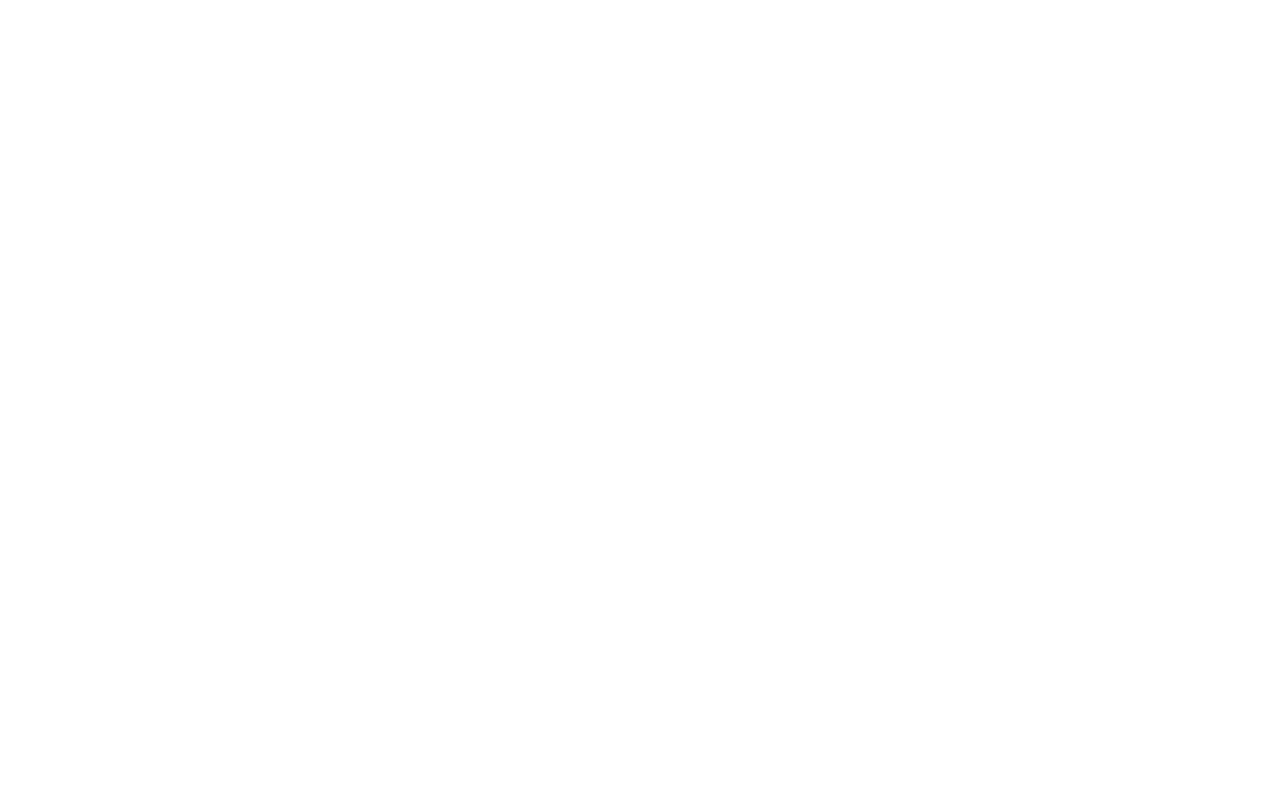
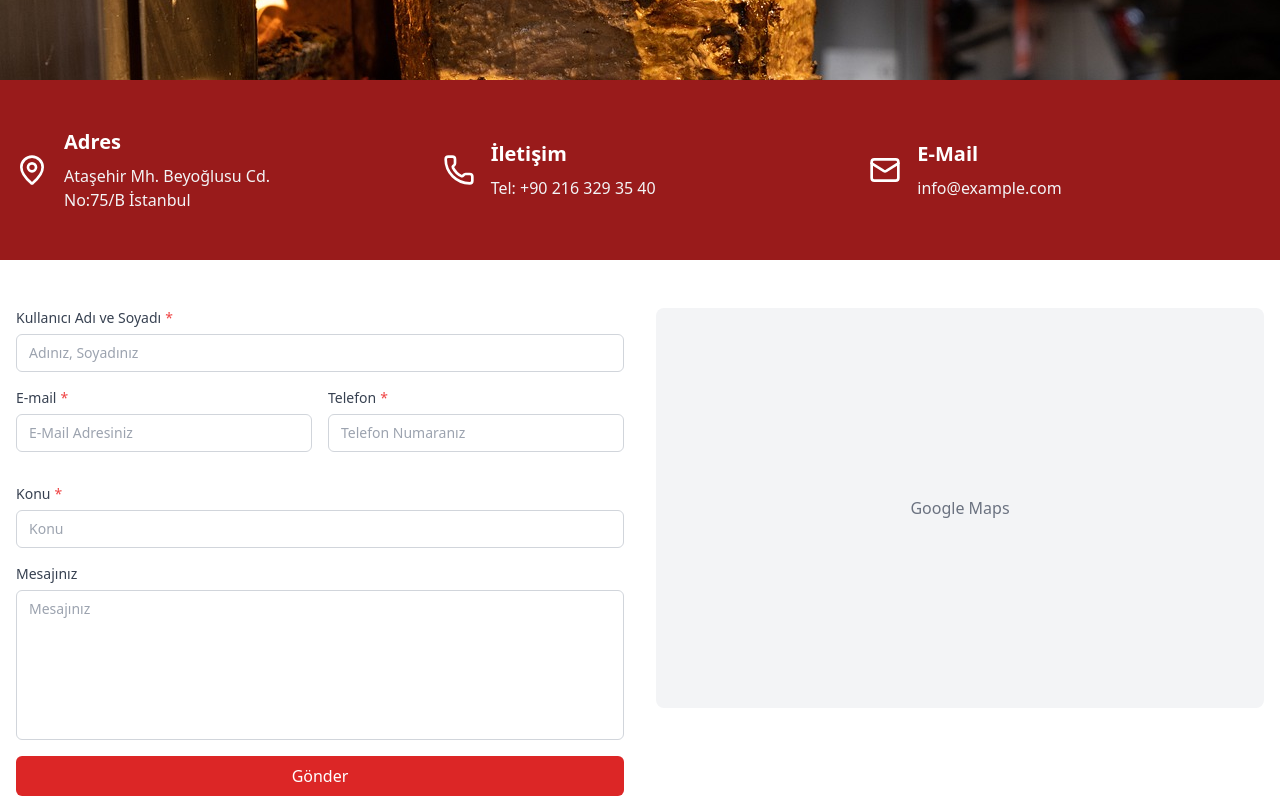
Before and after one commit to mustafafiliz/basakdoner-react, a React (Vite) app: page /iletisim in a window 1280 px wide. Before the commit this address had no page. Shown: the part 540-1340 px from the top of the page. Before the commit the page ends 800 px from the top, so only its background shows below. Built offline with nearby package versions, Linux system fonts and the light colour scheme.

Commit message:
feat: Communication Page,Button,Input,TextArea Componets

```diff
--- a/src/App.tsx
+++ b/src/App.tsx
@@ -5,6 +5,7 @@
 import "slick-carousel/slick/slick-theme.css";
 import About from "./pages/About";
 import Menu from "./pages/Menu";
+import Communication from "./pages/Communication";
 
 function App() {
   return (
@@ -15,6 +16,7 @@
           <Route path="/anasayfa" element={<Home />} />
           <Route path="/hakkımızda" element={<About />} />
           <Route path="/menu" element={<Menu />} />
+          <Route path="/iletisim" element={<Communication />} />
         </Route>
       </Routes>
     </BrowserRouter>
--- /dev/null
+++ b/src/components/Button.tsx
@@ -0,0 +1,79 @@
+import React from "react";
+
+type Props = {
+  variant?: "primary" | "secondary" | "danger" | "outline";
+  size?: "sm" | "md" | "lg";
+  isLoading?: boolean;
+  fullWidth?: boolean;
+  className?: string;
+  disabled?: boolean;
+  children: React.ReactNode;
+};
+
+const Button = ({
+  children,
+  variant = "primary",
+  size = "md",
+  isLoading = false,
+  fullWidth = false,
+  className = "",
+  disabled,
+  ...props
+}: Props) => {
+  const baseStyles =
+    "rounded-md font-medium transition-colors duration-200 flex items-center justify-center";
+
+  const variants = {
+    primary: "bg-blue-600 text-white hover:bg-blue-700 disabled:bg-blue-300",
+    secondary: "bg-gray-600 text-white hover:bg-gray-700 disabled:bg-gray-300",
+    danger: "bg-red-600 text-white hover:bg-red-700 disabled:bg-red-300",
+    outline:
+      "border-2 border-blue-600 text-blue-600 hover:bg-blue-50 disabled:border-blue-300 disabled:text-blue-300",
+  };
+
+  const sizes = {
+    sm: "px-3 py-1.5 text-sm",
+    md: "px-4 py-2 text-base",
+    lg: "px-6 py-3 text-lg",
+  };
+  return (
+    <button
+      className={`
+      ${baseStyles}
+      ${variants[variant]}
+      ${sizes[size]}
+      ${fullWidth ? "w-full" : ""}
+      ${disabled || isLoading ? "cursor-not-allowed" : ""}
+      ${className}
+    `}
+      disabled={disabled || isLoading}
+      {...props}
+    >
+      {isLoading ? (
+        <div className="flex items-center gap-2">
+          <svg className="animate-spin h-5 w-5" viewBox="0 0 24 24">
+            <circle
+              className="opacity-25"
+              cx="12"
+              cy="12"
+              r="10"
+              stroke="currentColor"
+              strokeWidth="4"
+              fill="none"
+            />
+            <path
+              className="opacity-75"
+              fill="currentColor"
+              d="M4 12a8 8 0 018-8V0C5.373 0 0 5.373 0 12h4zm2 5.291A7.962 7.962 0 014 12H0c0 3.042 1.135 5.824 3 7.938l3-2.647z"
+            />
+          </svg>
+          Yükleniyor...
+        </div>
+      ) : (
+        children
+      )}
+    </button>
+  );
+};
+
+export default Button;
--- /dev/null
+++ b/src/components/Input.tsx
@@ -0,0 +1,53 @@
+import React from "react";
+
+type Props = {
+  label?: string;
+  type?: "text" | "password" | "email" | "number";
+  placeholder?: string;
+  value: string;
+  onChange: (e: React.ChangeEvent<HTMLInputElement>) => void;
+  error?: string;
+  required?: boolean;
+  className?: string;
+};
+
+const Input = ({
+  label,
+  type = "text",
+  placeholder,
+  value,
+  onChange,
+  error,
+  required = false,
+  className = "",
+}: Props) => {
+  return (
+    <div className="flex flex-col gap-1.5 mb-4">
+      {label && (
+        <label className="text-sm font-medium text-gray-700">
+          {label}
+          {required && <span className="text-red-500 ml-1">*</span>}
+        </label>
+      )}
+      <input
+        type={type}
+        className={`
+          px-3 py-2
+          border border-gray-300
+          rounded-md
+          focus:outline-none
+          text-sm
+          ${error ? "border-red-500" : ""}
+          ${className}
+        `}
+        placeholder={placeholder}
+        value={value}
+        onChange={onChange}
+        required={required}
+      />
+      {error && <span className="text-xs text-red-500">{error}</span>}
+    </div>
+  );
+};
+
+export default Input;
--- /dev/null
+++ b/src/components/TextArea.tsx
@@ -0,0 +1,62 @@
+import React from "react";
+
+type Props = {
+  label?: string;
+  placeholder?: string;
+  value: string;
+  onChange: (e: React.ChangeEvent<HTMLTextAreaElement>) => void;
+  error?: string;
+  required?: boolean;
+  rows?: number;
+  maxLength?: number;
+  className?: string;
+};
+
+const TextArea = ({
+  label,
+  placeholder,
+  value,
+  onChange,
+  error,
+  required = false,
+  rows = 4,
+  maxLength,
+  className = "",
+}: Props) => {
+  return (
+    <div className="flex flex-col gap-1.5 mb-4">
+      {label && (
+        <label className="text-sm font-medium text-gray-700">
+          {label}
+          {required && <span className="text-red-500 ml-1">*</span>}
+        </label>
+      )}
+      <textarea
+        className={`
+          px-3 py-2
+          border border-gray-300
+          rounded-md
+          resize-none
+          focus:outline-none
+          text-sm
+          ${error ? "border-red-500" : ""}
+          ${className}
+        `}
+        placeholder={placeholder}
+        value={value}
+        onChange={onChange}
+        required={required}
+        rows={rows}
+        maxLength={maxLength}
+      />
+      {maxLength && (
+        <div className="text-xs text-gray-500 text-right">
+          {value.length}/{maxLength}
+        </div>
+      )}
+      {error && <span className="text-xs text-red-500">{error}</span>}
+    </div>
+  );
+};
+
+export default TextArea;
--- /dev/null
+++ b/src/pages/Communication.tsx
@@ -0,0 +1,119 @@
+import { Mail, MapPin, Phone } from "lucide-react";
+import React, { useState } from "react";
+import Input from "../components/Input";
+import TextArea from "../components/TextArea";
+import Button from "../components/Button";
+
+const Communication = () => {
+  const [value, setValue] = useState("");
+  const [email, setEmail] = useState("");
+  const [phone, setPhone] = useState("");
+  const [subject, setSubject] = useState("");
+  const [message, setMessage] = useState("");
+  return (
+    <div className="flex flex-col min-h-screen">
+      <img
+        src="/images/döner2.jpg"
+        alt="döner"
+        className="w-full h-[400px] object-cover"
+      />
+      <div className="w-full bg-red-800 text-white py-12">
+        <div className="container mx-auto grid grid-cols-1 md:grid-cols-3 gap-8 px-4">
+          <div className="flex items-center space-x-4">
+            <MapPin className="h-8 w-8 flex-shrink-0" />
+            <div>
+              <h3 className="font-semibold text-xl mb-2">Adres</h3>
+              <p className="text-gray-100">Ataşehir Mh. Beyoğlusu Cd.</p>
+              <p className="text-gray-100">No:75/B İstanbul</p>
+            </div>
+          </div>
+
+          <div className="flex items-center space-x-4">
+            <Phone className="h-8 w-8 flex-shrink-0" />
+            <div>
+              <h3 className="font-semibold text-xl mb-2">İletişim</h3>
+              <p className="text-gray-100">Tel: +90 216 329 35 40</p>
+            </div>
+          </div>
+
+          <div className="flex items-center space-x-4">
+            <Mail className="h-8 w-8 flex-shrink-0" />
+            <div>
+              <h3 className="font-semibold text-xl mb-2">E-Mail</h3>
+              <p className="text-gray-100">info@example.com</p>
+            </div>
+          </div>
+        </div>
+      </div>
+
+      <div className="container mx-auto py-12 px-4">
+        <div className="grid grid-cols-1 lg:grid-cols-2 gap-8">
+          <form className="space-y-4">
+            <div>
+              <Input
+                label="Kullanıcı Adı ve Soyadı"
+                placeholder="Adınız, Soyadınız"
+                type="text"
+                value={value}
+                onChange={(e) => setValue(e.target.value)}
+                required
+                className="w-full"
+              />
+            </div>
+            <div className="grid grid-cols-1 md:grid-cols-2 gap-4">
+              <Input
+                label="E-mail"
+                type="email"
+                placeholder="E-Mail Adresiniz"
+                value={email}
+                onChange={(e) => setEmail(e.target.value)}
+                required
+                className="w-full"
+              />
+              <Input
+                label="Telefon"
+                type="text"
+                placeholder="Telefon Numaranız"
+                value={phone}
+                onChange={(e) => setPhone(e.target.value)}
+                required
+                className="w-full"
+              />
+            </div>
+            <div>
+              <Input
+                label="Konu"
+                type="text"
+                placeholder="Konu"
+                value={subject}
+                onChange={(e) => setSubject(e.target.value)}
+                required
+                className="w-full"
+              />
+            </div>
+            <div>
+              <TextArea
+                value={message}
+                label="Mesajınız"
+                placeholder="Mesajınız"
+                onChange={(e) => setMessage(e.target.value)}
+                className="min-h-[150px]"
+              />
+            </div>
+            <Button fullWidth isLoading={false} variant="danger">
+              Gönder
+            </Button>
+          </form>
+
+          <div className="w-full h-[400px] bg-gray-100 rounded-lg">
+            <div className="w-full h-full flex items-center justify-center text-gray-500">
+              Google Maps
+            </div>
+          </div>
+        </div>
+      </div>
+    </div>
+  );
+};
+
+export default Communication;
```
